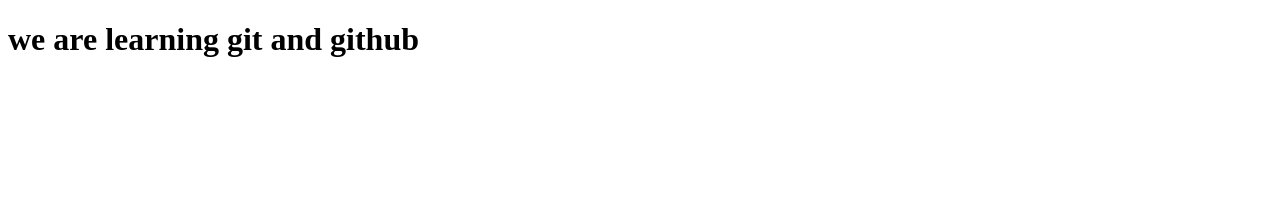
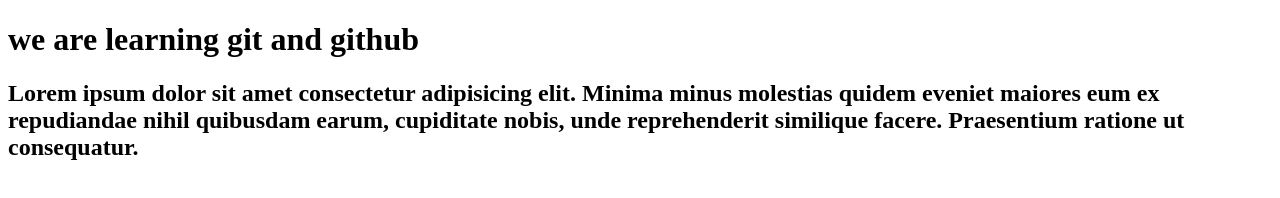
Before and after one commit to janhvibadwaik/my-first-project, a plain HTML site: page index.html in a window 1280 px wide. Drawn offline with Linux system fonts and the light colour scheme.

Commit message:
information added

```diff
--- a/index.html
+++ b/index.html
@@ -6,7 +6,10 @@
     <title>Document</title>
 </head>
 <body>
-    <h1>    we are learning git and github
-</h1>
+    <h1>    we are learning git and github </h1>
+    <h2>Lorem ipsum dolor sit amet consectetur adipisicing elit.
+        Minima minus molestias quidem eveniet maiores eum ex repudiandae nihil quibusdam earum,
+        cupiditate nobis, unde reprehenderit similique facere.
+        Praesentium ratione ut consequatur.</h2>
 </body>
 </html>
```
